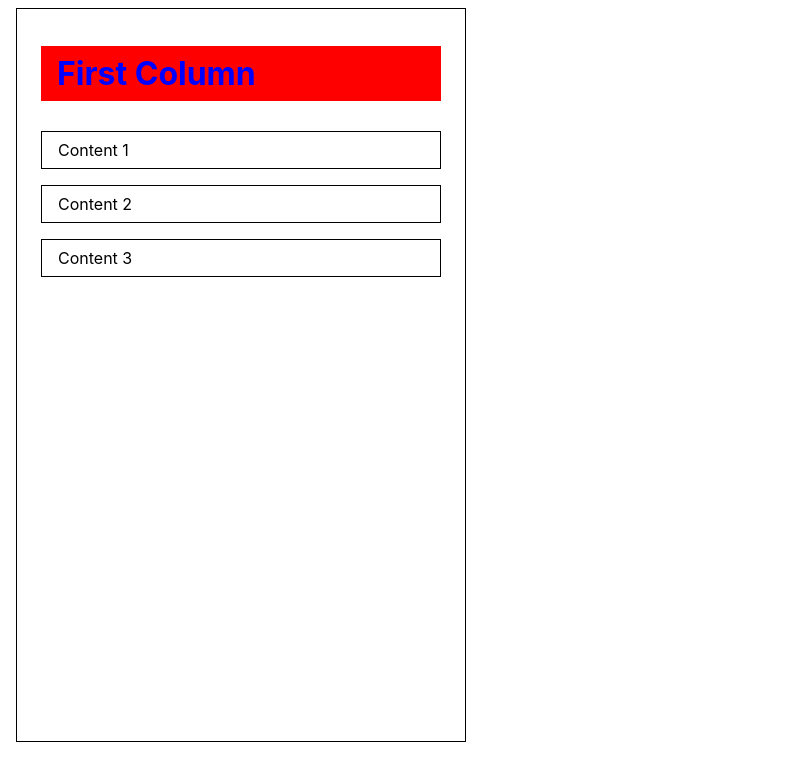
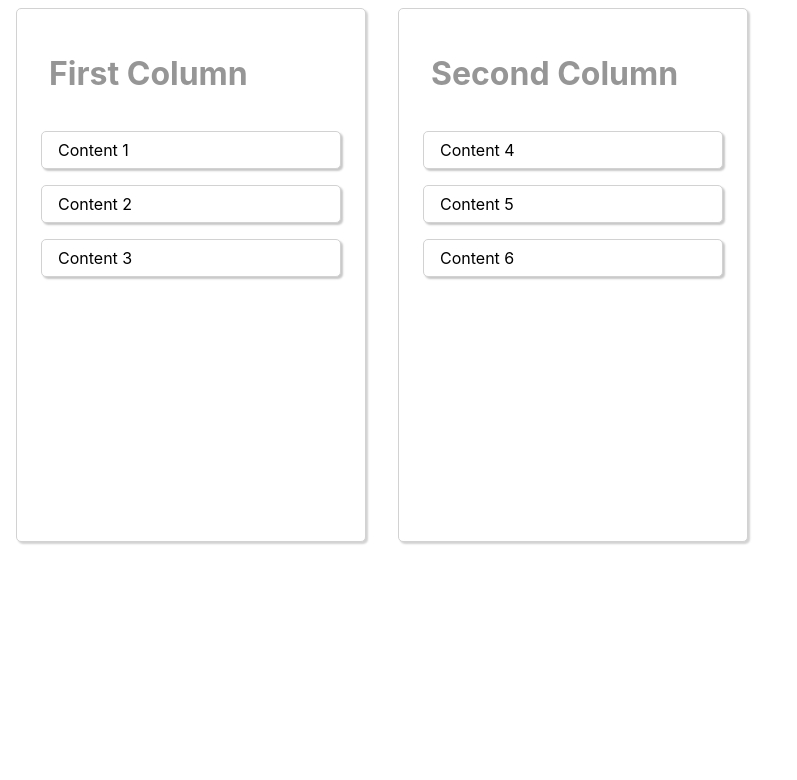
Before and after one commit to mwGHburger/react-dnd-simple-task-manager, a React (Create React App) app: page / in a window 1280 px wide. Shown: the top 780 px of the page, without its empty margins (0-797 px from the left). Built offline with nearby package versions, Linux system fonts and the light colour scheme.

Commit message:
App includes logic to reorder columns

```diff
--- a/src/App.css
+++ b/src/App.css
@@ -1,38 +1,3 @@
-.App {
-  text-align: center;
+.component-app-container {
+  display: flex;
 }
-
-.App-logo {
-  height: 40vmin;
-  pointer-events: none;
-}
-
-@media (prefers-reduced-motion: no-preference) {
-  .App-logo {
-    animation: App-logo-spin infinite 20s linear;
-  }
-}
-
-.App-header {
-  background-color: #282c34;
-  min-height: 100vh;
-  display: flex;
-  flex-direction: column;
-  align-items: center;
-  justify-content: center;
-  font-size: calc(10px + 2vmin);
-  color: white;
-}
-
-.App-link {
-  color: #61dafb;
-}
-
-@keyframes App-logo-spin {
-  from {
-    transform: rotate(0deg);
-  }
-  to {
-    transform: rotate(360deg);
-  }
-}
--- a/src/App.js
+++ b/src/App.js
@@ -1,5 +1,5 @@
 import React, { useState } from "react";
-import { DragDropContext } from "react-beautiful-dnd";
+import { DragDropContext, Droppable } from "react-beautiful-dnd";
 import "./App.css";
 // import state data
 import initialStateData from "./InitialData";
@@ -14,19 +14,121 @@ function App() {
   // functions
   const onDragEnd = result => {
     //TODO: Reorder our column
+    const { destination, source, draggableId, type } = result;
+
+    // Do not do anything if there is no destination
+    if (!destination) {
+      return;
+    }
+    // Do not do anything if the draggable item has been dropped back to its source location
+    if (
+      source.droppableId === destination.droppableId &&
+      source.index === destination.index
+    ) {
+      return;
+    }
+
+    // write logic to reorder columns
+    if (type === "column") {
+      // create copy of columnOrder array
+      const newColumnOrder = stateArchitecture.columnOrder;
+
+      // update copy
+      newColumnOrder.splice(source.index, 1);
+      newColumnOrder.splice(destination.index, 0, draggableId);
+
+      // update state
+      const newState = { ...stateArchitecture, columnOrder: newColumnOrder };
+      setStateArchitecture(newState);
+      // return is important to stop the function from continuing
+      return;
+    }
+
+    // Need to reorder the taskIds column in the state
+    const start_column = stateArchitecture.columns[source.droppableId];
+    const finish_column = stateArchitecture.columns[destination.droppableId];
+
+    if (start_column === finish_column) {
+      // create new taskIds array that is a copy of taskIds array that we want to change
+      const newTaskIds = start_column.taskIds;
+      // 1. Change the taskIds array
+      // From this index, remove one item
+      newTaskIds.splice(source.index, 1);
+      // From this index, remove nothing, insert draggableId
+      newTaskIds.splice(destination.index, 0, draggableId);
+      // 2. Change the Column's props to accomodate change in taskIds array
+      const newColumn = { ...start_column, taskIds: newTaskIds };
+      // 3. Change state data to accomodate change in the column
+      const newState = {
+        ...stateArchitecture,
+        columns: { ...stateArchitecture.columns, [newColumn.id]: newColumn }
+      };
+      setStateArchitecture(newState);
+      // return is important to stop the function from continuing
+      return;
+    }
+
+    if (start_column !== finish_column) {
+      // Make copy of taskIds array from source
+      const newStartTaskIds = start_column.taskIds.map(task => task);
+      // Make copy of taskIds array from destination
+      const newFinishTaskIds = finish_column.taskIds.map(task => task);
+
+      // Adjust taskIds array from source for change
+      newStartTaskIds.splice(source.index, 1);
+      // Adjust taskIds array from destination for change
+      newFinishTaskIds.splice(destination.index, 0, draggableId);
+
+      // Update source column for change in taskIds array
+      const newColumnStart = { ...start_column, taskIds: newStartTaskIds };
+      // Update destination column for change in taskIds array
+      const newColumnFinish = { ...finish_column, taskIds: newFinishTaskIds };
+
+      // Create copy of state data and adjust for changes in columns
+      const newState = {
+        ...stateArchitecture,
+        columns: {
+          ...stateArchitecture.columns,
+          [newColumnStart.id]: newColumnStart,
+          [newColumnFinish.id]: newColumnFinish
+        }
+      };
+      // Update state data with changes
+      setStateArchitecture(newState);
+      // return is important to stop the function from continuing
+      return;
+    }
   };
 
   return (
     <DragDropContext onDragEnd={onDragEnd}>
-      {stateArchitecture.columnOrder.map(columnId => {
+      <Droppable droppableId="All-Columns" direction="horizontal" type="column">
+        {provided => (
+          <div
+            className="component-app-container"
+            {...provided.droppableProps}
+            ref={provided.innerRef}
+          >
+            {stateArchitecture.columnOrder.map((columnId, index) => {
               // pull column out of state
               const column = stateArchitecture.columns[columnId];
               // pull tasks associated with respective column out of state
               const tasks = column.taskIds.map(taskId => {
                 return stateArchitecture.tasks[taskId];
               });
-        return <Column key={column.id} column={column} tasks={tasks} />;
+              return (
+                <Column
+                  key={column.id}
+                  column={column}
+                  tasks={tasks}
+                  columnIndex={index}
+                />
+              );
             })}
+            {provided.placeholder}
+          </div>
+        )}
+      </Droppable>
     </DragDropContext>
   );
 }
--- a/src/InitialData.js
+++ b/src/InitialData.js
@@ -3,9 +3,9 @@ const initialStateData = {
     "task-1": { id: "task-1", content: "Content 1" },
     "task-2": { id: "task-2", content: "Content 2" },
     "task-3": { id: "task-3", content: "Content 3" },
-    "task-4": { id: "task-3", content: "Content 4" },
-    "task-5": { id: "task-3", content: "Content 5" },
-    "task-6": { id: "task-3", content: "Content 6" }
+    "task-4": { id: "task-4", content: "Content 4" },
+    "task-5": { id: "task-5", content: "Content 5" },
+    "task-6": { id: "task-6", content: "Content 6" }
   },
   columns: {
     "column-1": {
@@ -22,7 +22,7 @@ const initialStateData = {
     }
   },
   // Allows the reordering of the columns
-  columnOrder: ["column-1"]
+  columnOrder: ["column-1", "column-2"]
 };
 
 export default initialStateData;
--- a/src/assets/stylesheets/Column.css
+++ b/src/assets/stylesheets/Column.css
@@ -1,13 +1,15 @@
 .component-column-container {
+  background: white;
   margin: 8px 16px;
   padding: 16px 24px;
-  border: 1px black solid;
-  width: 400px;
-  height: 700px;
+  border: 1px rgb(210, 210, 210) solid;
+  border-radius: 5px;
+  box-shadow: rgb(210, 210, 210) 2px 2px 2px;
+  width: 300px;
+  height: 500px;
 }
 
 .component-column-title {
-  padding: 8px 16px;
-  color: blue;
-  background: red;
+  padding: 8px;
+  color: rgb(150, 150, 150);
 }
--- a/src/assets/stylesheets/Task.css
+++ b/src/assets/stylesheets/Task.css
@@ -1,5 +1,8 @@
 .component-task-container {
   margin-bottom: 16px;
   padding: 8px 16px;
-  border: 1px black solid;
+  border: 1px rgb(210, 210, 210) solid;
+  border-radius: 5px;
+  background: white;
+  box-shadow: rgb(200, 200, 200) 2px 2px 2px;
 }
--- a/src/components/Column.js
+++ b/src/components/Column.js
@@ -1,5 +1,5 @@
 import React from "react";
-import { Droppable } from "react-beautiful-dnd";
+import { Droppable, Draggable } from "react-beautiful-dnd";
 // Import stylesheet
 import "../assets/stylesheets/Column.css";
 // Import local component
@@ -7,9 +7,17 @@ import TaskList from "./TaskList";
 
 const Column = props => {
   return (
-    <div className="component-column-container">
-      <h1 className="component-column-title">{props.column.title}</h1>
-      <Droppable droppableId={props.column.id}>
+    <Draggable draggableId={props.column.id} index={props.columnIndex}>
+      {provided => (
+        <div
+          className="component-column-container"
+          {...provided.draggableProps}
+          ref={provided.innerRef}
+        >
+          <h1 className="component-column-title" {...provided.dragHandleProps}>
+            {props.column.title}
+          </h1>
+          <Droppable droppableId={props.column.id} type="task">
             {provided => (
               <div {...provided.droppableProps} ref={provided.innerRef}>
                 <TaskList tasks={props.tasks} />
@@ -18,6 +26,8 @@ const Column = props => {
             )}
           </Droppable>
         </div>
+      )}
+    </Draggable>
   );
 };
 
--- a/src/components/Task.js
+++ b/src/components/Task.js
@@ -7,7 +7,7 @@ import "../assets/stylesheets/Task.css";
 const Task = props => {
   return (
     <Draggable draggableId={props.task.id} index={props.index}>
-      {provided => (
+      {(provided, snapshot) => (
         <div
           className="component-task-container"
           {...provided.draggableProps}
```
Lines whose indentation alone changed are shown as unchanged.
